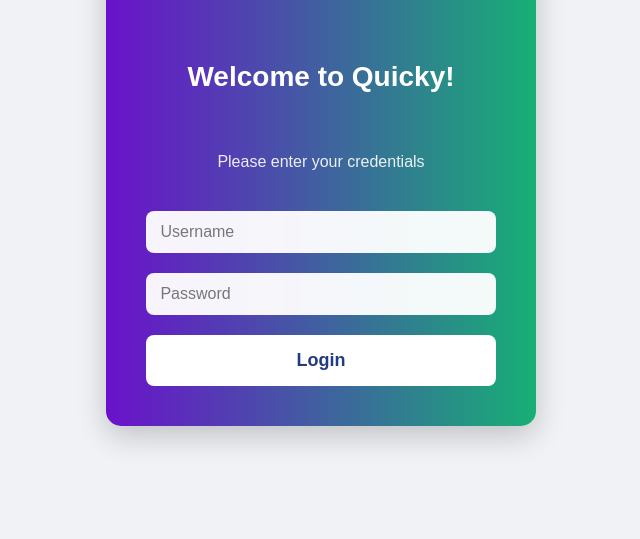
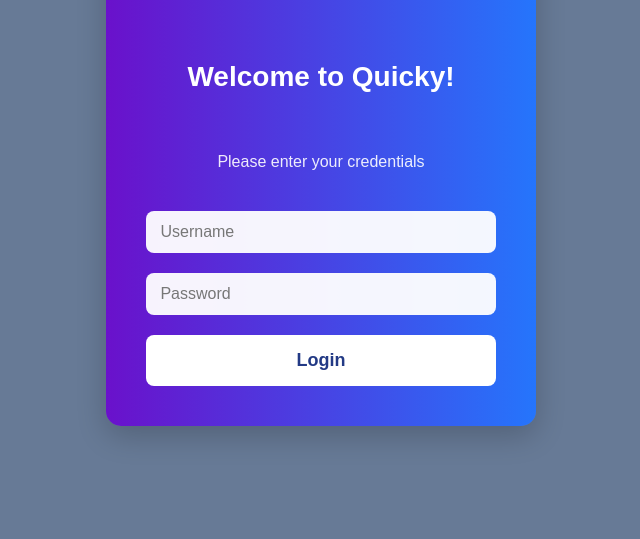
Before and after one commit to Yazeed21x/quicky, a plain HTML site: page login.html in a window 1280 px wide. Shown: the part 261-800 px from the top of the page, without its empty margins (319-959 px from the left). Drawn offline with Linux system fonts and the light colour scheme.

```diff
--- a/login.html
+++ b/login.html
@@ -12,12 +12,12 @@
       align-items: center;
       min-height: 100vh;
       margin: 0;
-      background-color: #f0f2f5; /* يمكنك تغيير هذا اللون إذا أردت خلفية مختلفة لصفحة الـ body */
+      background-color: #677a96; /* يمكنك تغيير هذا اللون إذا أردت خلفية مختلفة لصفحة الـ body */
       transition: background-color 0.3s ease;
     }
 
     .login-container {
-      background: linear-gradient(to right, #6a11cb, #17af75); /* الخلفية المتدرجة من كود لوحة التحكم */
+      background: linear-gradient(to right, #6a11cb, #2575fc); /* الخلفية المتدرجة من كود لوحة التحكم */
       padding: 40px;
       border-radius: 15px;
       box-shadow: 0 10px 30px rgba(0, 0, 0, 0.2); /* ظل محسّن */
```
